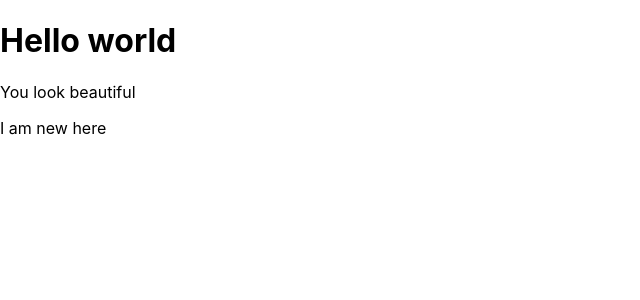
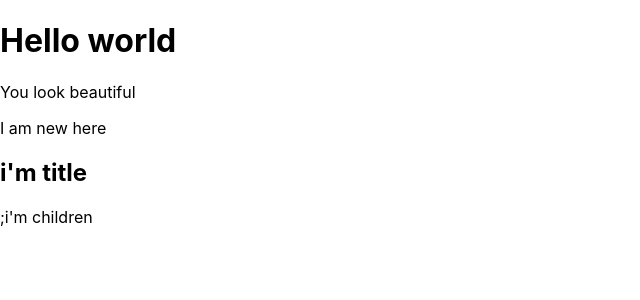
Before and after one commit to AudriusAnusauskas/react-fundamentals, a React (Create React App) app: page / in a window 1280 px wide. Shown: the top 300 px of the page, without its empty margins (0-640 px from the left). Built offline with nearby package versions, Linux system fonts and the light colour scheme.

Commit message:
wf-31 create ChildrenWithTitle component

```diff
--- a/src/App.js
+++ b/src/App.js
@@ -1,5 +1,13 @@
 import logo from "./logo.svg";
 import "./App.css";
+
+const ChildrenWithTitle = ({ children, title }) => {
+  return (
+    <div>
+      <h2>{title}</h2>;{children}
+    </div>
+  );
+};
 
 function FirstReactComponent() {
   return <p>I am new here</p>;
@@ -11,6 +19,7 @@ function App() {
       <h1>Hello world</h1>
       <p>You look beautiful</p>
       <FirstReactComponent />
+      <ChildrenWithTitle title="i'm title">i'm children</ChildrenWithTitle>
     </div>
   );
 }
```
